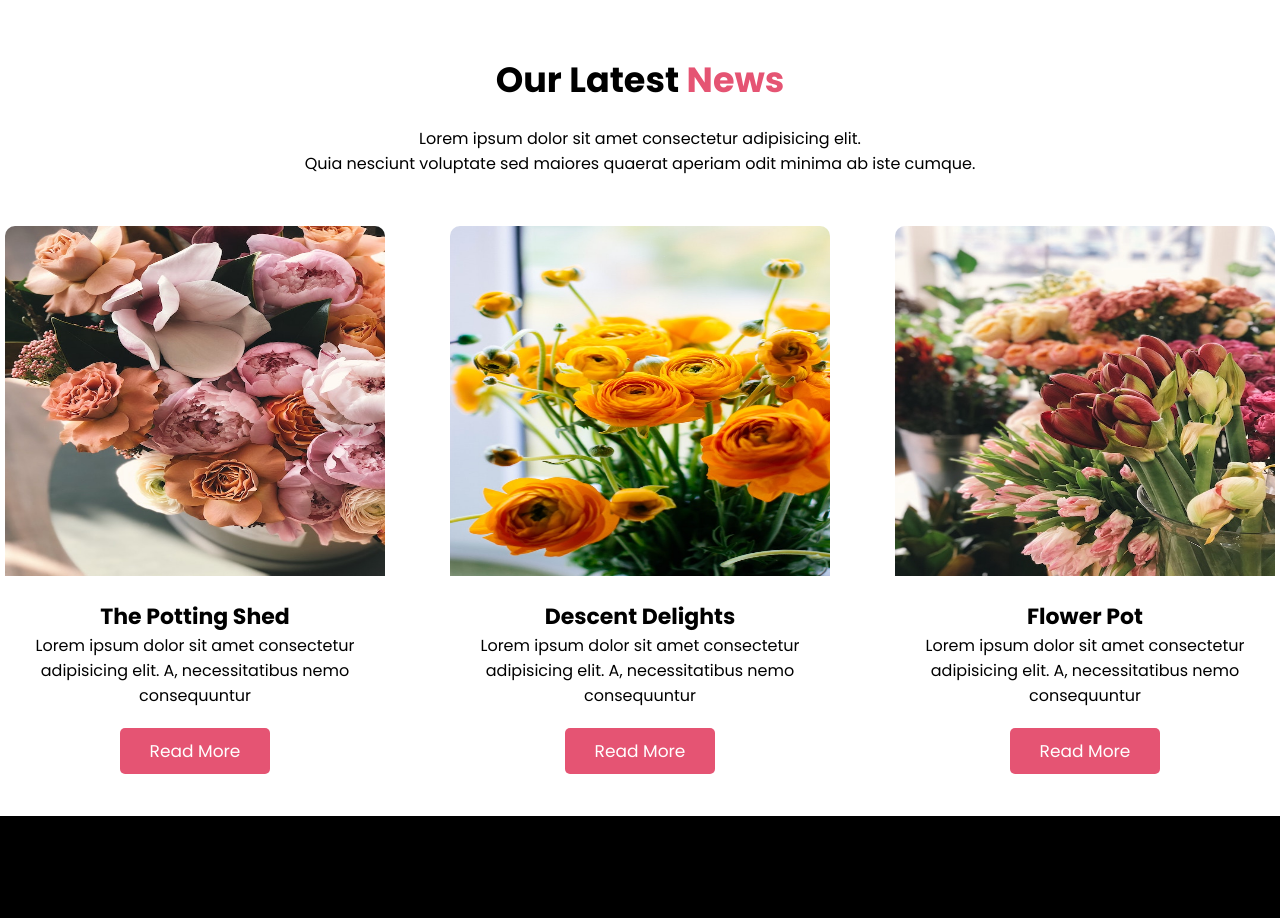
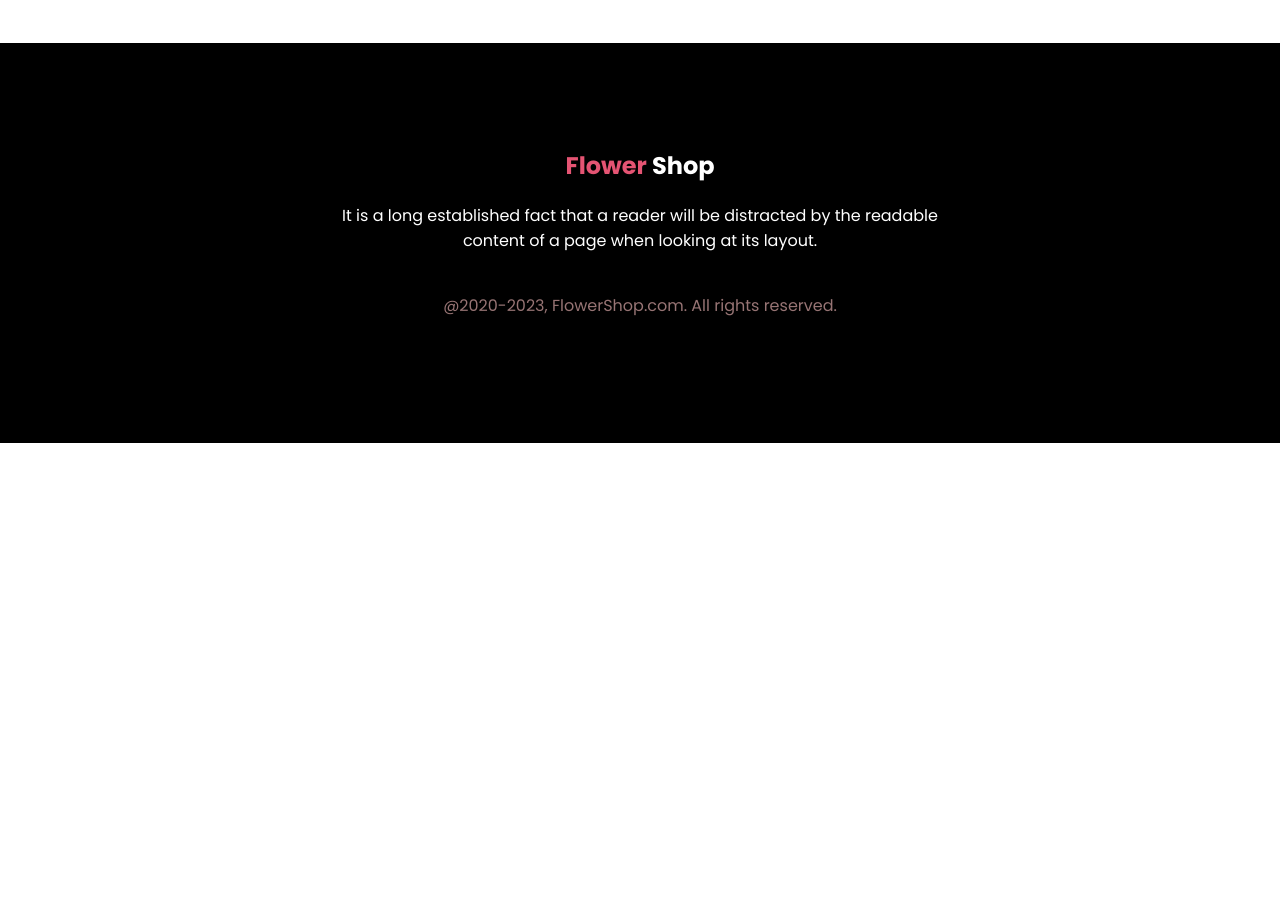
Before and after one commit to md-raju-ahmmed/flower-shop, a plain HTML site: page index.html in a window 1280 px wide. Shown: the part 3216-4134 px from the top of the page. After the commit the page ends 3659 px from the top, so only its background shows below. Drawn offline with Linux system fonts and the light colour scheme.

Commit message:
project done

```diff
--- a/index.html
+++ b/index.html
@@ -154,61 +154,7 @@
             </div>
         </section>
 
-        <!-- Our Latest News -->
-        <section>
-            <div class="container">
-                <div class="news-wrapper">
-                    <div class="blog-info">
-                        <h2> Our Latest <span class="info-bright"> News</span> </h2>
-                        <p>Lorem ipsum dolor sit amet consectetur adipisicing elit.<br>
-                            Quia nesciunt voluptate sed maiores quaerat aperiam odit minima ab iste cumque.</p>
-                    </div>
-                    <div class="blog-card">
 
-                        <div class="single-card">
-                            <div>
-                                <img src="flower asset/latest-news (2).jpg" alt="">
-                            </div>
-                            <div>
-                                <h3> The Potting Shed</h3>
-                                <p> Lorem ipsum dolor sit amet consectetur adipisicing elit.
-                                    A, necessitatibus nemo consequuntur <br>
-                                </p>
-                                <button> Read More</button>
-                            </div>
-
-                        </div>
-
-                        <div class="single-card">
-                            <div>
-                                <img src="flower asset/latest-news (1).jpg" alt="">
-                            </div>
-                            <div>
-                                <h3> Descent Delights </h3>
-                                <p> Lorem ipsum dolor sit amet consectetur adipisicing elit.
-                                    A, necessitatibus nemo consequuntur <br>
-                                </p>
-                                <button> Read More</button>
-                            </div>
-                        </div>
-                        <div class="single-card">
-                            <div>
-                                <img src="flower asset/latest-news (3).jpg" alt="">
-                            </div>
-                            <div>
-                                <h3> Flower Pot </h3>
-                                <p> Lorem ipsum dolor sit amet consectetur adipisicing elit.
-                                    A, necessitatibus nemo consequuntur <br>
-                                </p>
-                                <button> Read More</button>
-                            </div>
-                        </div>
-
-
-                    </div>
-                </div>
-            </div>
-        </section>
 
     </main>
 
--- a/style.css
+++ b/style.css
@@ -273,52 +273,6 @@ input.input-submit {
     color: #fff;
 }
 
-/* Our Latest News */
-
-.news-wrapper {
-    padding-bottom: 160px;
-}
-
-.blog-info {
-    text-align: center;
-    padding: 50px 0px;
-}
-
-.info-bright {
-    color: #E55473;
-}
-
-.blog-info h2 {
-    font-size: 35px;
-    padding-bottom: 20px;
-}
-
-.blog-card {
-    display: flex;
-    justify-content: space-between;
-}
-
-.blog-card h3 {
-    font-size: 22px;
-}
-
-.single-card {
-    width: 380px;
-    height: 350px;
-    text-align: center;
-
-}
-
-.single-card img {
-    width: 380px;
-    height: 350px;
-    border-radius: 10px;
-    padding-bottom: 20px;
-}
-
-.single-card p {
-    padding-bottom: 20px;
-}
 
 /* Footer Secton */
 
```
